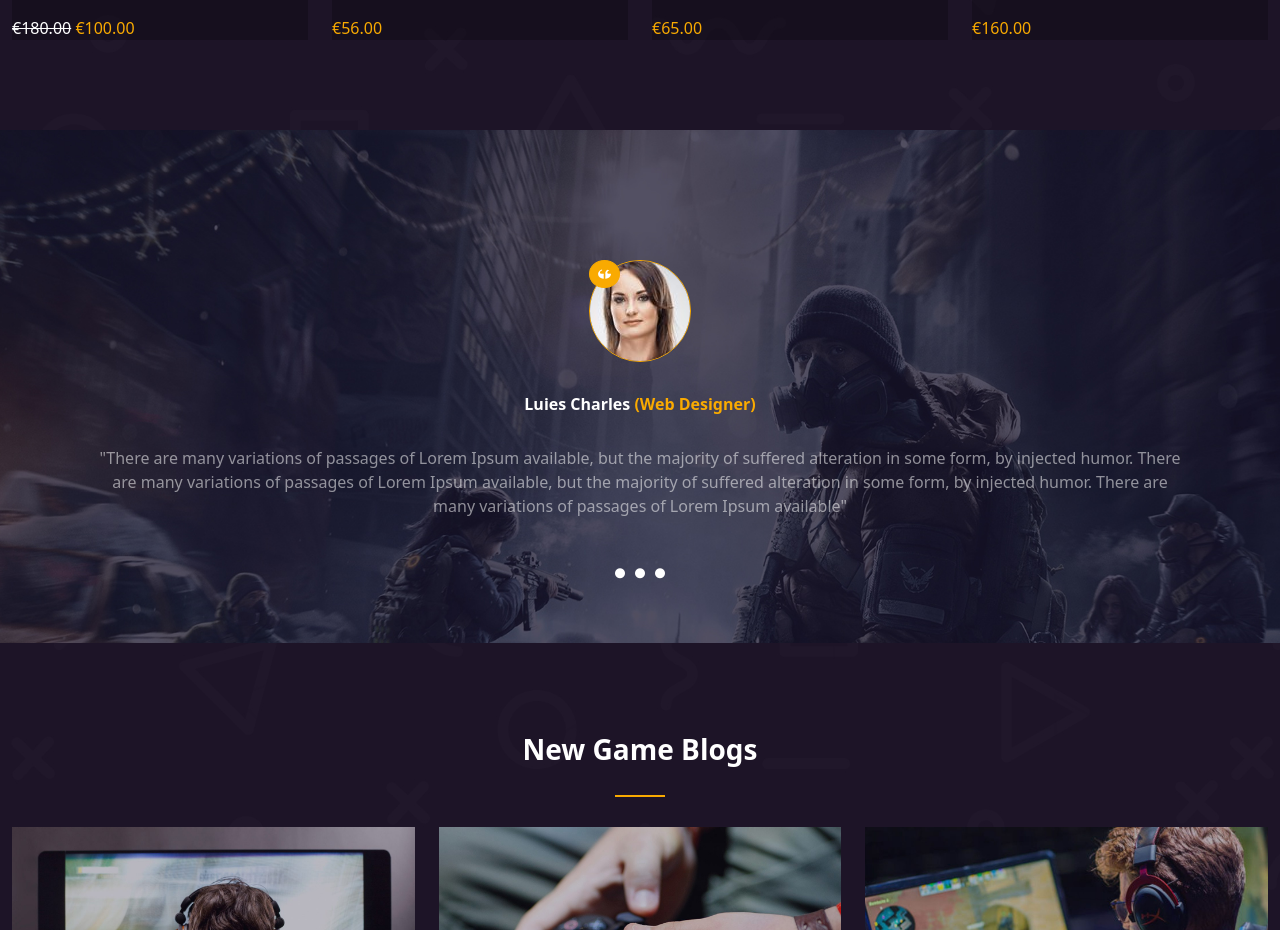
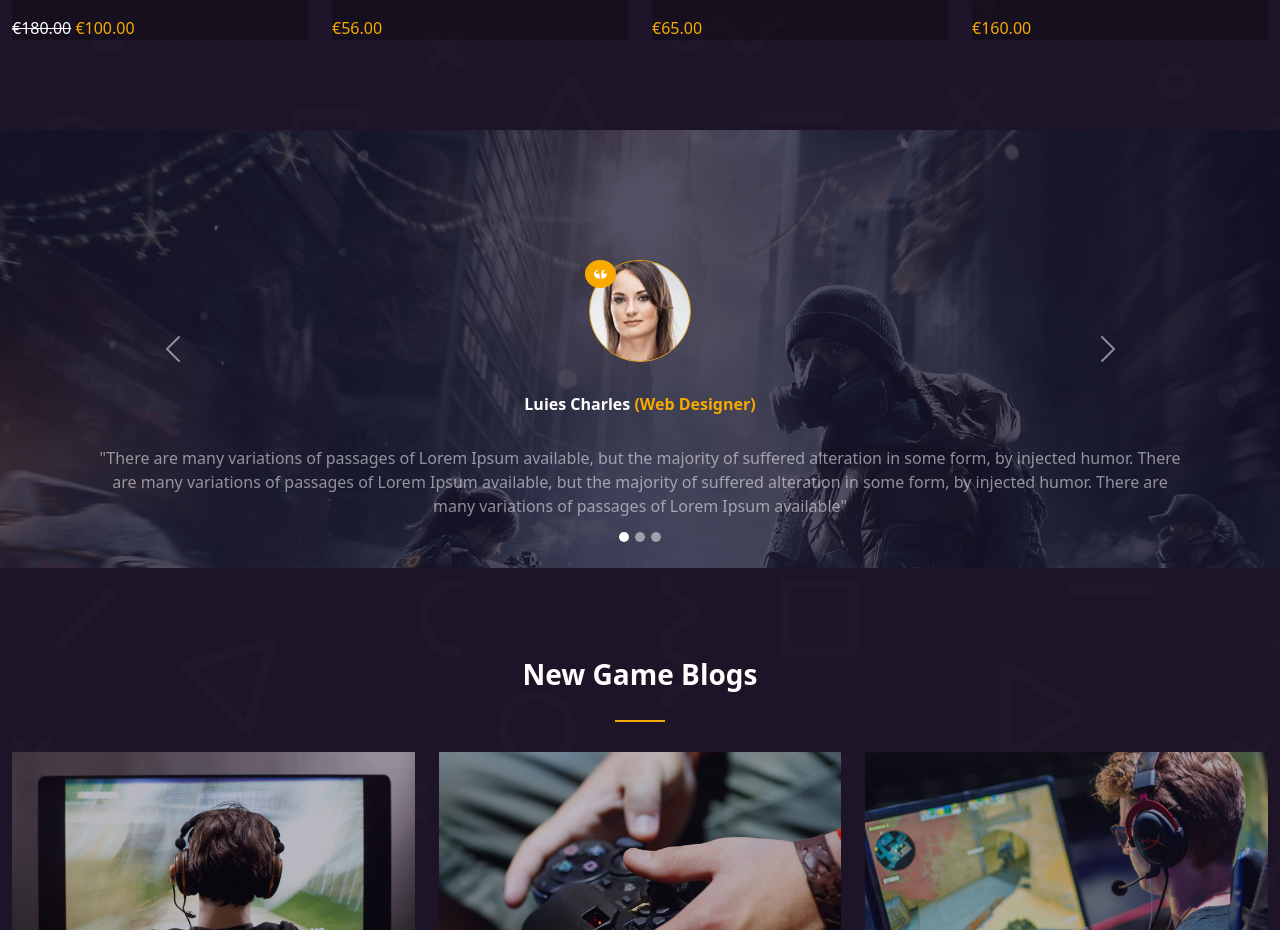
Before and after one commit to christiandigiandomenico/proj-html-vuejs, a Vue app: page / in a window 1280 px wide. Shown: the part 4128-5058 px from the top of the page. Built offline with nearby package versions, Linux system fonts and the light colour scheme.

Commit message:
Esercizio terminato

```diff
--- a/src/components/AppMain.vue
+++ b/src/components/AppMain.vue
@@ -284,6 +284,14 @@ components: {
         <section>
 
             <div class="our-team">
+            <div id="carouselExampleIndicators" class="carousel slide">
+  <div class="carousel-indicators">
+    <button type="button" data-bs-target="#carouselExampleIndicators" data-bs-slide-to="0" class="active" aria-current="true" aria-label="Slide 1"></button>
+    <button type="button" data-bs-target="#carouselExampleIndicators" data-bs-slide-to="1" aria-label="Slide 2"></button>
+    <button type="button" data-bs-target="#carouselExampleIndicators" data-bs-slide-to="2" aria-label="Slide 3"></button>
+  </div>
+  <div class="carousel-inner">
+    <div class="carousel-item active">
 
         <div class="team-container">
 
@@ -297,7 +305,47 @@ components: {
 
 <div class="team-introduction">"There are many variations of passages of Lorem Ipsum available, but the majority of suffered alteration in some form, by injected humor. There are many variations of passages of Lorem Ipsum available, but the majority of suffered alteration in some form, by injected humor. There are many variations of passages of Lorem Ipsum available"</div>
 
-                <div class="slider-dots"><i class="fa-solid fa-circle"></i> <i class="fa-solid fa-circle"></i> <i class="fa-solid fa-circle"></i></div>
+    </div>
+    <div class="carousel-item">
+
+        <div class="team-container">
+
+<img class="our-team-quote" src="../../public/img/quote.png">
+
+<img src="../../public/img/t2-1-100x100_left.jpg">
+
+</div>
+
+<div class="team-name">Luies Charles <span>(Web Designer)</span></div>
+
+<div class="team-introduction">"There are many variations of passages of Lorem Ipsum available, but the majority of suffered alteration in some form, by injected humor. There are many variations of passages of Lorem Ipsum available, but the majority of suffered alteration in some form, by injected humor. There are many variations of passages of Lorem Ipsum available"</div>
+
+    </div>
+    <div class="carousel-item">
+
+        <div class="team-container">
+
+<img class="our-team-quote" src="../../public/img/quote.png">
+
+<img src="../../public/img/t4-1-100x100_left.jpg">
+
+</div>
+
+<div class="team-name">Luies Charles <span>(Web Designer)</span></div>
+
+<div class="team-introduction">"There are many variations of passages of Lorem Ipsum available, but the majority of suffered alteration in some form, by injected humor. There are many variations of passages of Lorem Ipsum available, but the majority of suffered alteration in some form, by injected humor. There are many variations of passages of Lorem Ipsum available"</div>
+
+    </div>
+  </div>
+  <button class="carousel-control-prev" type="button" data-bs-target="#carouselExampleIndicators" data-bs-slide="prev">
+    <span class="carousel-control-prev-icon" aria-hidden="true"></span>
+    <span class="visually-hidden">Previous</span>
+  </button>
+  <button class="carousel-control-next" type="button" data-bs-target="#carouselExampleIndicators" data-bs-slide="next">
+    <span class="carousel-control-next-icon" aria-hidden="true"></span>
+    <span class="visually-hidden">Next</span>
+  </button>
+</div>
 </div>
 
         </section>
@@ -522,7 +570,7 @@ section {
             padding: 8px;
             position: absolute;
             top: 0;
-            left: 0;
+            left: 495px;
         }
         img {
             border-radius: 50%;
@@ -604,4 +652,18 @@ section {
     display: block;
 }
 
+.team-container {
+    text-align: center;
+}
+
+.team-name {
+    text-align: center;
+}
+
+.carousel-indicators button {
+  border-radius: 50%;
+  width: 10px !important;
+  height: 10px !important;
+}
+
 </style>
```
Lines whose indentation alone changed are shown as unchanged.
